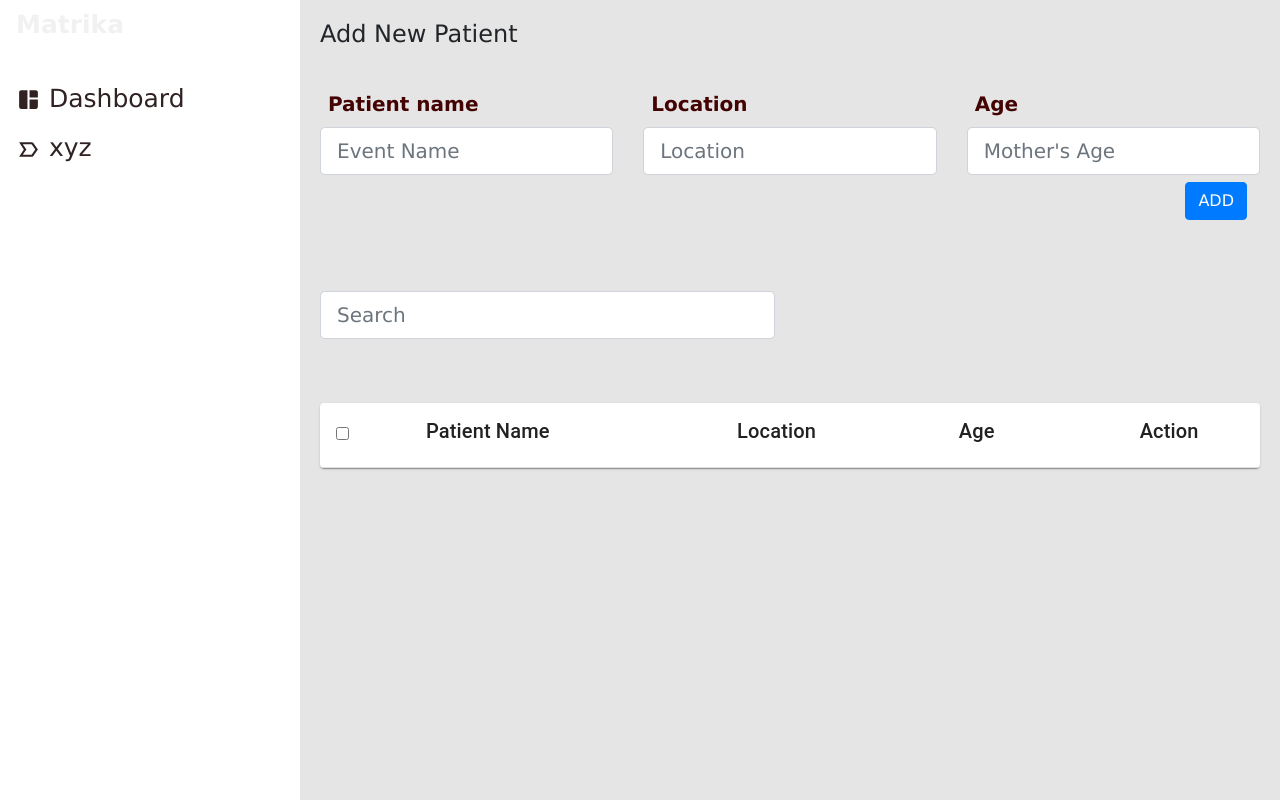
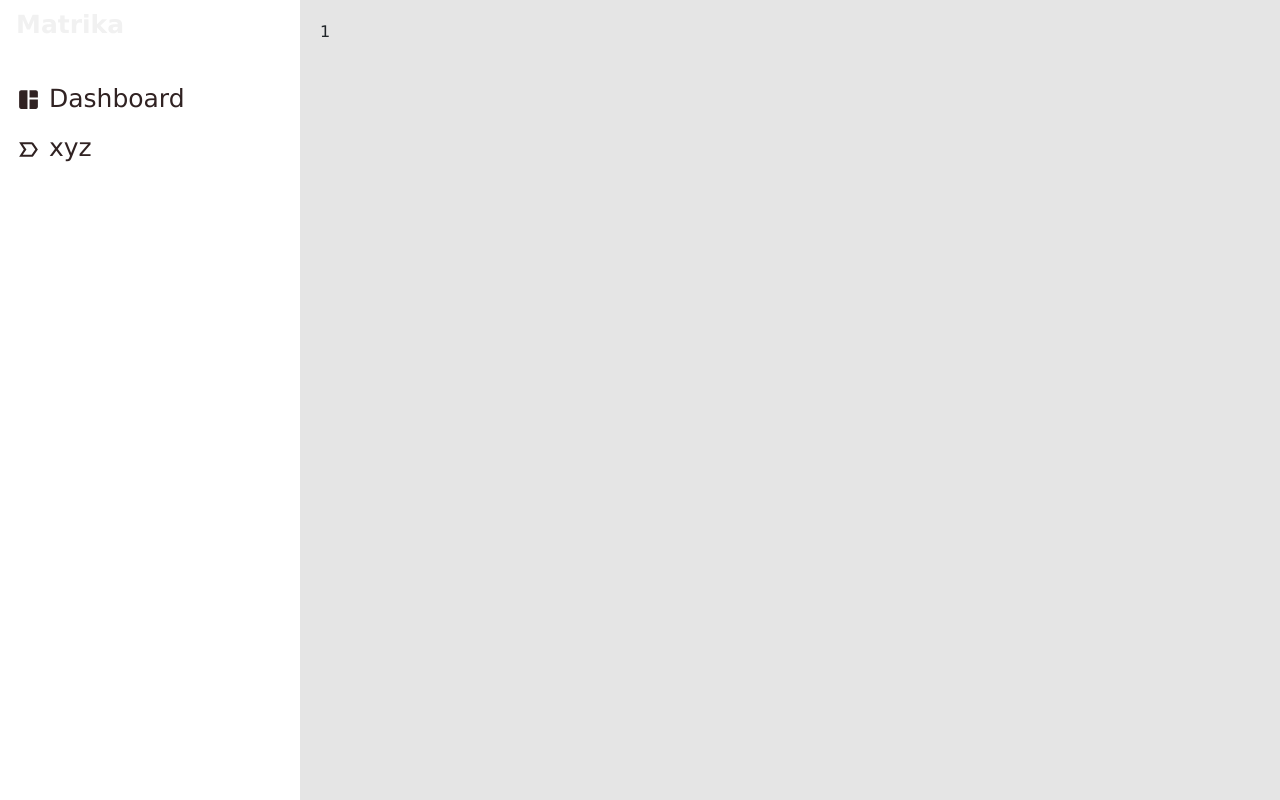
Before and after one commit to dhakalmahima188/Maitrika, a React (Create React App) app: page /person/1 in a window 1280 px wide. Built offline with nearby package versions, Linux system fonts and the light colour scheme.

Commit message:
Person page navigated

```diff
--- a/package.json
+++ b/package.json
@@ -13,6 +13,7 @@
     "react-bootstrap": "^2.5.0",
     "react-dom": "^18.2.0",
     "react-icons": "^4.6.0",
+    "react-router-dom": "^6.4.2",
     "react-scripts": "5.0.1",
     "reactjs-popup": "^2.0.5",
     "web-vitals": "^2.1.4"
--- a/src/App.js
+++ b/src/App.js
@@ -1,8 +1,11 @@
 import "./App.css";
-import { Event } from "./Components/Event";
+import { Event } from "./Components/Home/Event";
+import { Person } from "./Components/Person/Person";
 import { Sidebar } from "./Components/Sidebar";
-import { SearchBar } from "./Components/SearchBar";
-import { InputField } from "./Components/InputField";
+import { SearchBar } from "./Components/Home/SearchBar";
+import { InputField } from "./Components/Home/InputField";
+import { BrowserRouter as Router, Route, Routes } from "react-router-dom";
+import { Navigate } from "react-router";
 // import "../node_modules/bootstrap/dist/css/bootstrap.min.css";
 import React, { useState } from "react";
 
@@ -35,10 +38,33 @@ function App() {
   };
   return (
     <div className="App">
-      <Sidebar />
-      <InputField addEvent={addEvent} />
-      <SearchBar/>
-      <Event events={events} onDelete={onDelete} onEdit={onEdit} />
+      <Router>
+        <Routes>
+          <Route />
+          <Route
+            path="/"
+            element={
+              <>
+                <Sidebar />
+                <InputField addEvent={addEvent} />
+                <SearchBar />
+                <Event events={events} onDelete={onDelete} onEdit={onEdit} />
+              </>
+            }
+          />
+           <Route
+            path="/person/:name"
+            element={
+              <>
+                  <Sidebar />
+              <Person/>
+
+
+              </>
+            }
+          />
+        </Routes>
+      </Router>
     </div>
   );
 }
--- a/src/Components/Event.js
+++ b/src/Components/Home/Event.js
@@ -1,4 +1,4 @@
-import "../App.css";
+import "../../App.css";
 import React from "react";
 import { EventItem } from "./EventItem";
 import "reactjs-popup/dist/index.css";
@@ -9,7 +9,7 @@ import TableContainer from "@mui/material/TableContainer";
 import TableHead from "@mui/material/TableHead";
 import TableRow from "@mui/material/TableRow";
 import Paper from "@mui/material/Paper";
-
+import { Link } from "react-router-dom";
 export const Event = (props) => {
   return (
     <div>
@@ -22,6 +22,7 @@ export const Event = (props) => {
                   <input type="checkbox" />
                 </TableCell>
                 <TableCell>
+
                   <h5>Patient Name</h5>
                 </TableCell>
                 <TableCell align="left">
--- a/src/Components/EventItem.js
+++ b/src/Components/Home/EventItem.js
@@ -3,6 +3,7 @@ import Button from "react-bootstrap/Button";
 import "reactjs-popup/dist/index.css";
 import TableCell from "@mui/material/TableCell";
 import TableRow from "@mui/material/TableRow";
+import { Link } from "react-router-dom";
 export const EventItem = (props) => {
   return (
     <TableRow
@@ -13,9 +14,15 @@ export const EventItem = (props) => {
         <input type="checkbox" />
       </TableCell>
       <TableCell align="left">
+      <Link to={`/person/${props.event.title}`} className="clickable-blue">
+
         <h5>{props.event.title}</h5>
+        </Link>
       </TableCell>
       <TableCell align="left">
+
+
+
         <h6>{props.event.desc}</h6>
       </TableCell>
       <TableCell align="left">
--- /dev/null
+++ b/src/Components/Person/Person.js
@@ -0,0 +1,11 @@
+import React from 'react'
+import { BrowserRouter as Router, useParams } from "react-router-dom";
+export const   Person  =()=> {
+   let {name} = useParams();
+  return (
+
+    <div class ='Form_area'>
+
+        {name}</div>
+  )
+}
```
Also changed, not shown: src/Components/Home/InputField.js (renamed from src/Components/InputField.js), src/Components/Home/SearchBar.js (renamed from src/Components/SearchBar.js), 1 other file (tests, documents, lock files or other folders).
